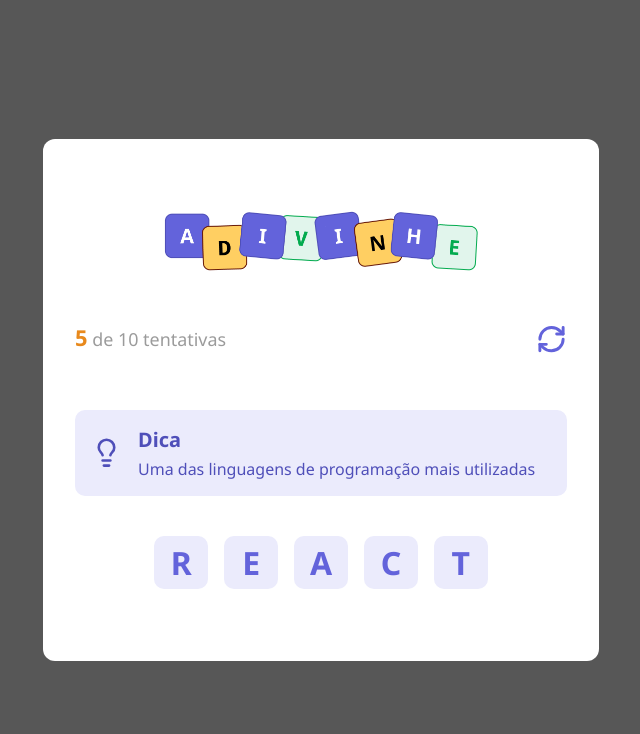
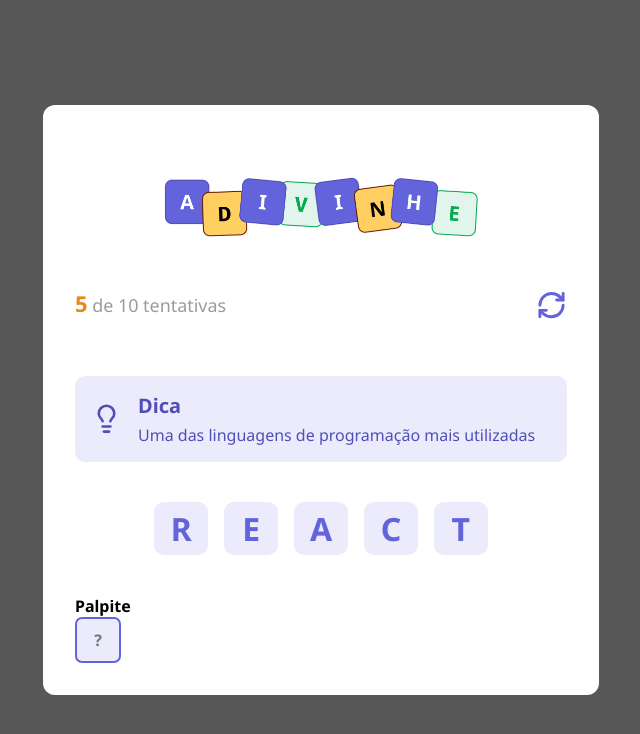
Before and after one commit to Victorc-Castro/guessing-game-project, a React (Vite) app: page / in a window 1280 px wide. Shown: the top 734 px of the page, without its empty margins (319-959 px from the left). Built offline with nearby package versions, Linux system fonts and the light colour scheme.

Commit message:
feat: add input component

```diff
--- a/src/App.tsx
+++ b/src/App.tsx
@@ -1,5 +1,6 @@
 import styles from "./app.module.css"
 
+import { Input } from "./components/Input"
 import { Header } from "./components/Header"
 import { Letter } from "./components/Letter"
 import { Tip } from "./components/Tip"
@@ -24,6 +25,12 @@
           <Letter  value="C" />
           <Letter  value="T" />
         </div>
+
+        <h4>Palpite</h4>
+
+        <div>
+          <Input autoFocus maxLength={1} placeholder="?"/>
+        </div>
       </main>
     </div>
   )
--- /dev/null
+++ b/src/components/Input/index.tsx
@@ -0,0 +1,9 @@
+import styles from "./styles.module.css"
+
+type Props = React.ComponentProps<"input">
+
+export function Input({...rest}: Props) {
+  return (
+    <input type="text" className={styles.input} {...rest} />
+  )
+}
--- /dev/null
+++ b/src/components/Input/styles.module.css
@@ -0,0 +1,17 @@
+.input {
+  width: 2.87rem;
+  height: 2.87rem;
+  border-radius: 0.43rem;
+
+  background-color: #ebebfc;
+  border: 2px solid #6363db;
+  color: #6363db;
+
+
+  text-transform: uppercase;
+  text-align: center;
+  font-size: 1rem;
+  font-weight: 700;
+
+  outline: none;
+}
--- a/src/global.css
+++ b/src/global.css
@@ -16,6 +16,11 @@
   font-optical-sizing: auto;
 }
 
+input {
+  font-family: "Noto Sans", sans-serif;
+  font-optical-sizing: auto;
+}
+
 button {
   cursor: pointer;
   transition: filter 0.2s;
```
